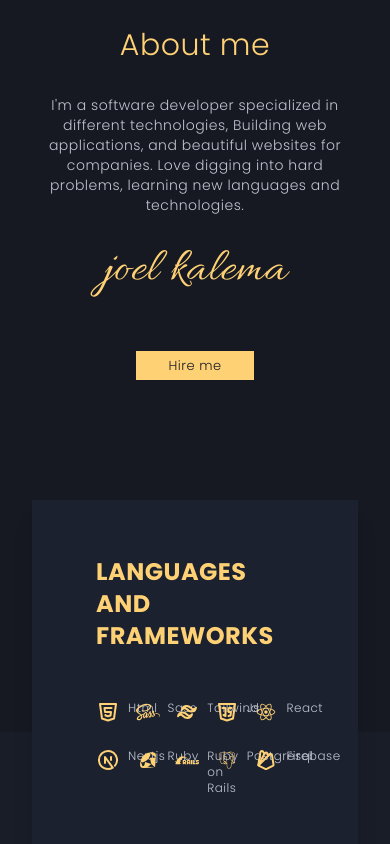
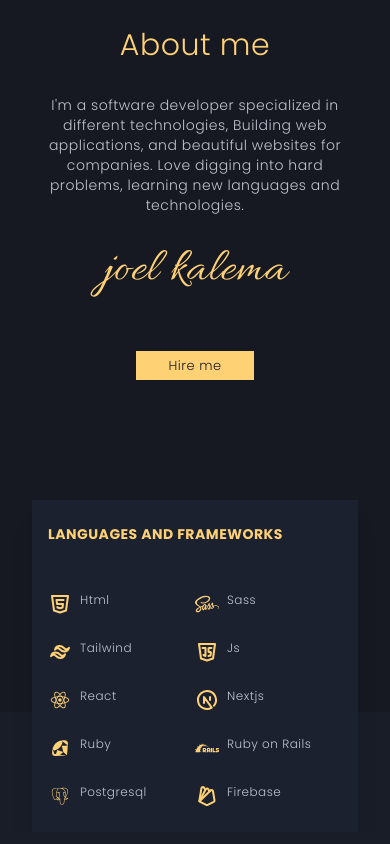
Before and after one commit to joel-kalema/me_with-nextjs, a Next.js app: page / in a window 390 px wide. Shown: the part 1025-1869 px from the top of the page. Built offline with nearby package versions, Linux system fonts and the light colour scheme.

Commit message:
fix skils paddings

```diff
--- a/components/sckills.js
+++ b/components/sckills.js
@@ -9,12 +9,12 @@ export default function Skills (){
     }, []);
 
     return(
-        <div className="w-4/4 bg-[#1b212f] py-14 px-16 mt-20 mb-[-10rem] shadow-xl mx-auto"   data-aos="fade-up" data-aos-duration="1000">
+        <div className="w-4/4 bg-[#1b212f] py-6 md:py-8 lg:py-14 px-4 md:px-8 lg:px-16 mt-20 mb-[-10rem] shadow-xl mx-auto"   data-aos="fade-up" data-aos-duration="1000">
             <div className="w-full">
-                <h1 className="text-[#ffd175] font-bold text-2xl">LANGUAGES AND FRAMEWORKS</h1>
-                <div className="flex flex-wrap mt-6 justify-between">
+                <h1 className="text-[#ffd175] font-bold text-sm md:text-2xl">LANGUAGES AND FRAMEWORKS</h1>
+                <div className="flex flex-wrap mt-6">
                     {langages.map((item) => (
-                        <p className="w-1/5 flex mt-6 text-xs"><span className="text-[#ffd175] mr-2 text-2xl">{item.icons}</span>{item.langages}</p>
+                        <p className="w-2/4 md:w-1/5 flex mt-6 text-xs"><span className="text-[#ffd175] mr-2 text-2xl">{item.icons}</span>{item.langages}</p>
                     ))}
                 </div>
             </div>
```
